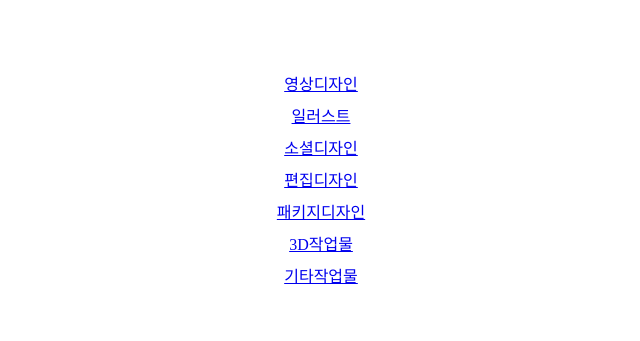
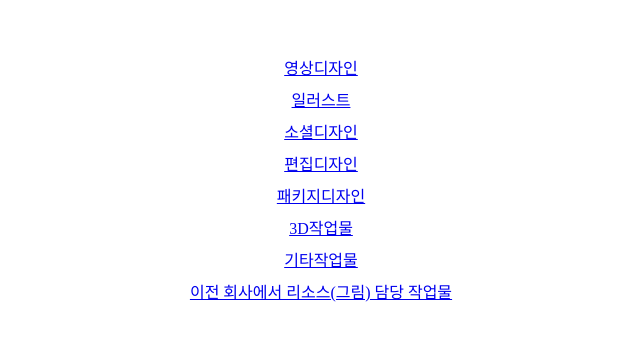
Before and after one commit to zizixpz1-blip/ParkJiwon-Portfolio, a plain HTML site: page index.html in a window 1280 px wide. Shown: the part 229-570 px from the top of the page, without its empty margins (319-959 px from the left). Drawn offline with Linux system fonts and the light colour scheme.

Commit message:
누락된 파일 추가 및 수정 반영

```diff
--- a/index.html
+++ b/index.html
@@ -25,5 +25,6 @@
     <a href="./package design/index.html">패키지디자인</a>
     <a href="https://www.instagram.com/zizixpz1/">3D작업물</a>
     <a href="https://www.behance.net/gallery/157821391/SMU_PORTFOLIO_1PARKJIWON">기타작업물</a>
-  </body>
+    <a href="https://www.youtube.com/@JunyTonyKO">이전 회사에서 리소스(그림) 담당 작업물</a>
+    </body>
 </html>
```
